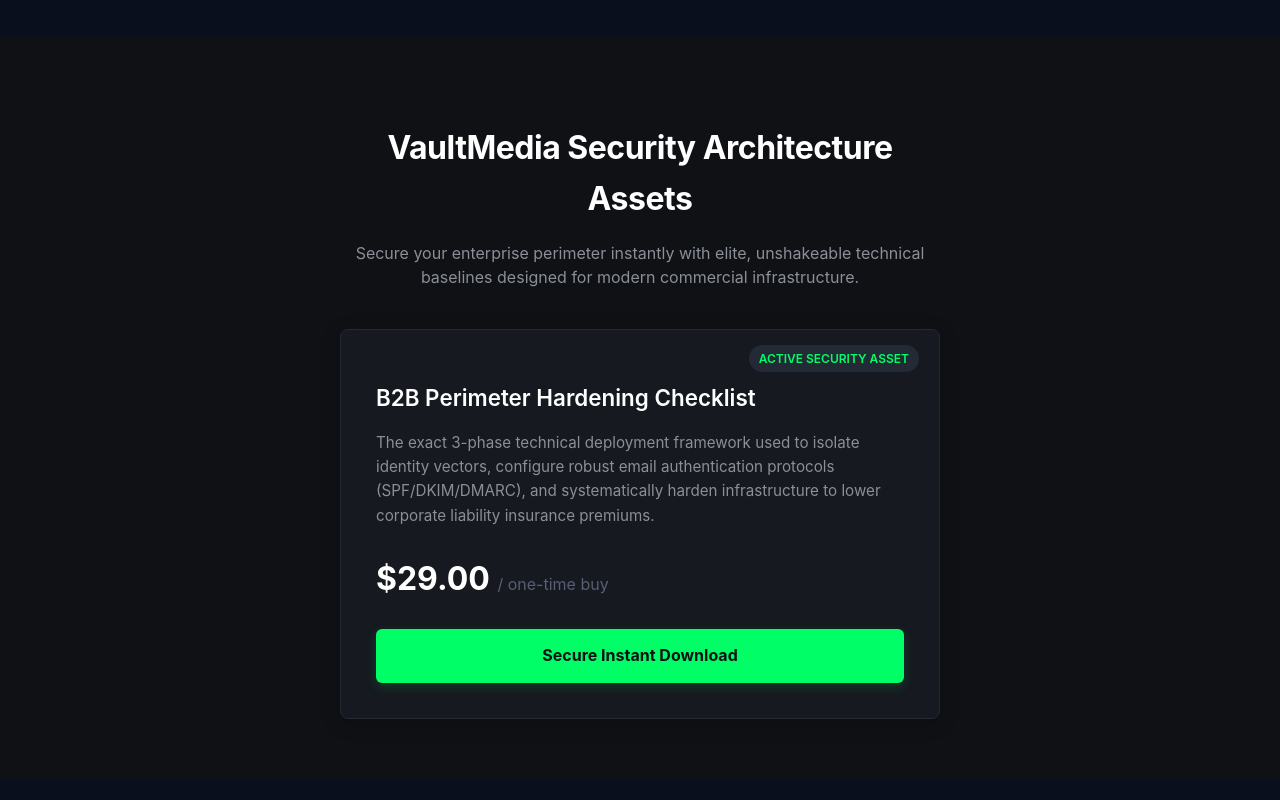
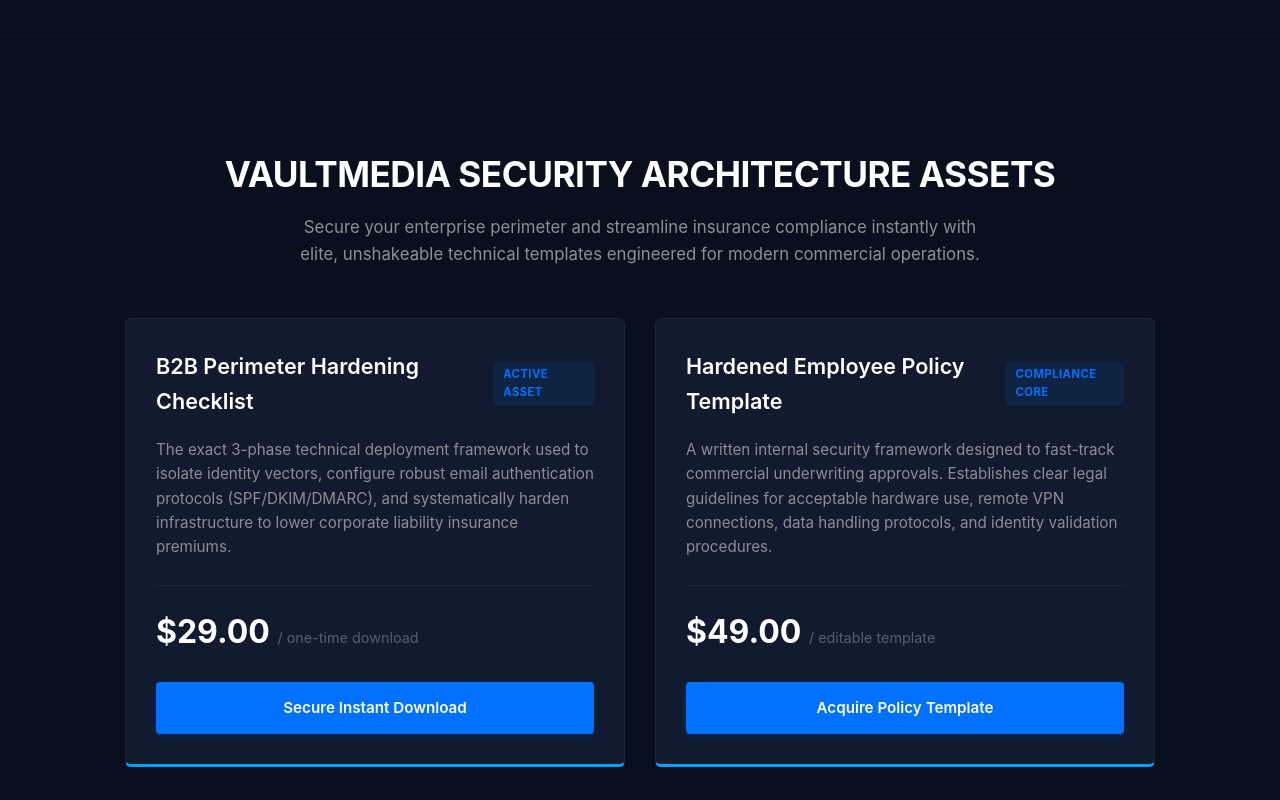
Before and after one commit to tonygagliano601-a11y/tonygagliano601-a11y.github.io, a plain HTML site: page index.html in a window 1280 px wide. Shown: the part 1460-2260 px from the top of the page. Drawn offline with Linux system fonts and the light colour scheme.

Commit message:
Add VaultMedia Security Architecture Assets section
Added a new section for VaultMedia Security Architecture Assets with product cards and checkout links.

```diff
--- a/index.html
+++ b/index.html
@@ -275,38 +275,80 @@
 
         </main>
     </div> <!-- Close .container -->
-<!-- VaultMedia Security - Passive Asset Funnel Section -->
-<section class="vault-storefront" style="background: #0f1115; color: #ffffff; padding: 60px 20px; font-family: -apple-system, BlinkMacSystemFont, sans-serif;">
-  <div style="max-width: 600px; margin: 0 auto; text-align: center;">
+<!-- ================================================================= -->
+<!-- VAULTMEDIA SECURITY: PRODUCTIZED ASSETS & PASSIVE FUNDING FUNNEL -->
+<!-- ================================================================= -->
+<section class="vault-storefront-grid" style="background: transparent; padding: 80px 0 40px 0; font-family: inherit; border-top: 1px solid rgba(0, 114, 255, 0.1);">
+    <div style="max-width: 1200px; margin: 0 auto; padding: 0 20px; text-align: center;">
 
-    <!-- VaultMedia Branding Header -->
-    <h2 style="font-size: 2rem; margin-bottom: 10px; font-weight: 700; letter-spacing: -0.5px;">VaultMedia Security Architecture Assets</h2>
-    <p style="color: #8a8f98; font-size: 1rem; line-height: 1.5; margin-bottom: 40px;">Secure your enterprise perimeter instantly with elite, unshakeable technical baselines designed for modern commercial infrastructure.</p>
+        <!-- Section Header -->
+        <h2 style="font-size: 2.2rem; font-weight: 700; color: #ffffff; margin-bottom: 12px; letter-spacing: -0.5px; text-transform: uppercase;">
+            VaultMedia Security Architecture Assets
+        </h2>
+        <p style="color: #8a8f98; font-size: 1.05rem; line-height: 1.6; max-width: 700px; margin: 0 auto 50px auto;">
+            Secure your enterprise perimeter and streamline insurance compliance instantly with elite, unshakeable technical templates engineered for modern commercial operations.
+        </p>
 
-    <!-- The Product Card Container -->
-    <div style="background: #161920; border: 1px solid #242936; border-radius: 8px; padding: 35px; text-align: left; position: relative; box-shadow: 0 4px 20px rgba(0,0,0,0.2);">
-      <div style="position: absolute; top: 15px; right: 20px; background: #242936; color: #00ff66; font-size: 0.75rem; padding: 4px 10px; border-radius: 20px; font-weight: 600; text-transform: uppercase; tracking-spacing: 0.5px;">Active Security Asset</div>
+        <!-- Two-Column Flexible Layout Grid -->
+        <div style="display: flex; flex-wrap: wrap; justify-content: center; gap: 30px; margin-top: 20px;">
 
-      <h3 style="font-size: 1.4rem; color: #ffffff; margin: 15px 0 10px 0; font-weight: 600;">B2B Perimeter Hardening Checklist</h3>
-      <p style="color: #8a8f98; font-size: 0.95rem; line-height: 1.6; margin-bottom: 25px;">
+            <!-- Asset Card 1: The B2B Perimeter Checklist -->
+            <div class="card" style="flex: 1; min-width: 300px; max-width: 500px; text-align: left; display: flex; flex-direction: column; justify-content: space-between; box-sizing: border-box;">
+                <div>
+                    <div style="display: flex; justify-content: space-between; align-items: center; margin-bottom: 20px;">
+                        <h3 style="margin: 0; font-size: 1.35rem; font-weight: 600; color: #ffffff;">B2B Perimeter Hardening Checklist</h3>
+                        <span style="background: rgba(0, 114, 255, 0.1); color: #0072ff; font-size: 0.7rem; padding: 4px 10px; border-radius: 4px; font-weight: 700; text-transform: uppercase; letter-spacing: 0.5px;">Active Asset</span>
+                    </div>
+                    <p style="line-height: 1.6; color: #8a8f98; font-size: 0.95rem; margin-bottom: 25px;">
                         The exact 3-phase technical deployment framework used to isolate identity vectors, configure robust email authentication protocols (SPF/DKIM/DMARC), and systematically harden infrastructure to lower corporate liability insurance premiums.
                     </p>
-
-      <div style="font-size: 2rem; color: #ffffff; font-weight: 700; margin-bottom: 25px;">$29.00 <span style="font-size: 1rem; color: #565f73; font-weight: 400;">/ one-time buy</span></div>
-
-      <!-- Secure Checkout Action Link -->
-      <!-- Replace 'PASTE_YOUR_LIVE_STRIPE_PAYMENT_LINK_HERE' with the link from your Stripe dashboard -->
-      <a href="PASTE_YOUR_LIVE_STRIPE_PAYMENT_LINK_HERE"
+                </div>
+                <div>
+                    <div style="font-size: 2rem; color: #ffffff; font-weight: 700; margin-bottom: 25px; border-top: 1px solid rgba(255,255,255,0.05); padding-top: 20px;">
+                        $29.00 <span style="font-size: 0.9rem; color: #565f73; font-weight: 400;">/ one-time download</span>
+                    </div>
+                    <!-- Replace 'PASTE_YOUR_LIVE_STRIPE_CHECKLIST_LINK_HERE' with your real Stripe link -->
+                    <a href="PASTE_YOUR_LIVE_STRIPE_CHECKLIST_LINK_HERE"
                        target="_blank"
                        rel="noopener"
-         style="display: block; text-align: center; background: #00ff66; color: #0f1115; text-decoration: none; padding: 14px; border-radius: 6px; font-weight: 700; font-size: 1rem; transition: background 0.2s ease; box-shadow: 0 4px 12px rgba(0, 255, 102, 0.15);">
+                       style="display: block; text-align: center; background: #0072ff; color: #ffffff; text-decoration: none; padding: 14px; border-radius: 4px; font-weight: 600; font-size: 0.95rem; transition: background 0.2s ease, box-shadow 0.2s ease; box-shadow: 0 4px 12px rgba(0, 114, 255, 0.15);"
+                       onmouseover="this.style.background='#005cd6'; this.style.boxShadow='0 6px 16px rgba(0, 114, 255, 0.25)';"
+                       onmouseout="this.style.background='#0072ff'; this.style.boxShadow='0 4px 12px rgba(0, 114, 255, 0.15)';">
                         Secure Instant Download
                     </a>
                 </div>
+            </div>
+
+            <!-- Asset Card 2: The Hardened Employee Security Policy -->
+            <div class="card" style="flex: 1; min-width: 300px; max-width: 500px; text-align: left; display: flex; flex-direction: column; justify-content: space-between; box-sizing: border-box;">
+                <div>
+                    <div style="display: flex; justify-content: space-between; align-items: center; margin-bottom: 20px;">
+                        <h3 style="margin: 0; font-size: 1.35rem; font-weight: 600; color: #ffffff;">Hardened Employee Policy Template</h3>
+                        <span style="background: rgba(0, 114, 255, 0.1); color: #0072ff; font-size: 0.7rem; padding: 4px 10px; border-radius: 4px; font-weight: 700; text-transform: uppercase; letter-spacing: 0.5px;">Compliance Core</span>
+                    </div>
+                    <p style="line-height: 1.6; color: #8a8f98; font-size: 0.95rem; margin-bottom: 25px;">
+                        A written internal security framework designed to fast-track commercial underwriting approvals. Establishes clear legal guidelines for acceptable hardware use, remote VPN connections, data handling protocols, and identity validation procedures.
+                    </p>
+                </div>
+                <div>
+                    <div style="font-size: 2rem; color: #ffffff; font-weight: 700; margin-bottom: 25px; border-top: 1px solid rgba(255,255,255,0.05); padding-top: 20px;">
+                        $49.00 <span style="font-size: 0.9rem; color: #565f73; font-weight: 400;">/ editable template</span>
+                    </div>
+                    <!-- Replace 'PASTE_YOUR_LIVE_STRIPE_POLICY_LINK_HERE' with your real Stripe link -->
+                    <a href="PASTE_YOUR_LIVE_STRIPE_POLICY_LINK_HERE"
+                       target="_blank"
+                       rel="noopener"
+                       style="display: block; text-align: center; background: #0072ff; color: #ffffff; text-decoration: none; padding: 14px; border-radius: 4px; font-weight: 600; font-size: 0.95rem; transition: background 0.2s ease, box-shadow 0.2s ease; box-shadow: 0 4px 12px rgba(0, 114, 255, 0.15);"
+                       onmouseover="this.style.background='#005cd6'; this.style.boxShadow='0 6px 16px rgba(0, 114, 255, 0.25)';"
+                       onmouseout="this.style.background='#0072ff'; this.style.boxShadow='0 4px 12px rgba(0, 114, 255, 0.15)';">
+                        Acquire Policy Template
+                    </a>
+                </div>
+            </div>
 
         </div>
+    </div>
 </section>
-
     <footer>
         &copy; 2026 VaultMedia Security LLC. All Rights Reserved. Operating Natively in Colorado Springs, CO. <br>
         <span style="color: var(--accent-glow); font-family: monospace; font-size: 12px; margin-top: 10px; display: inline-block;">
```
Lines whose indentation alone changed are shown as unchanged.
